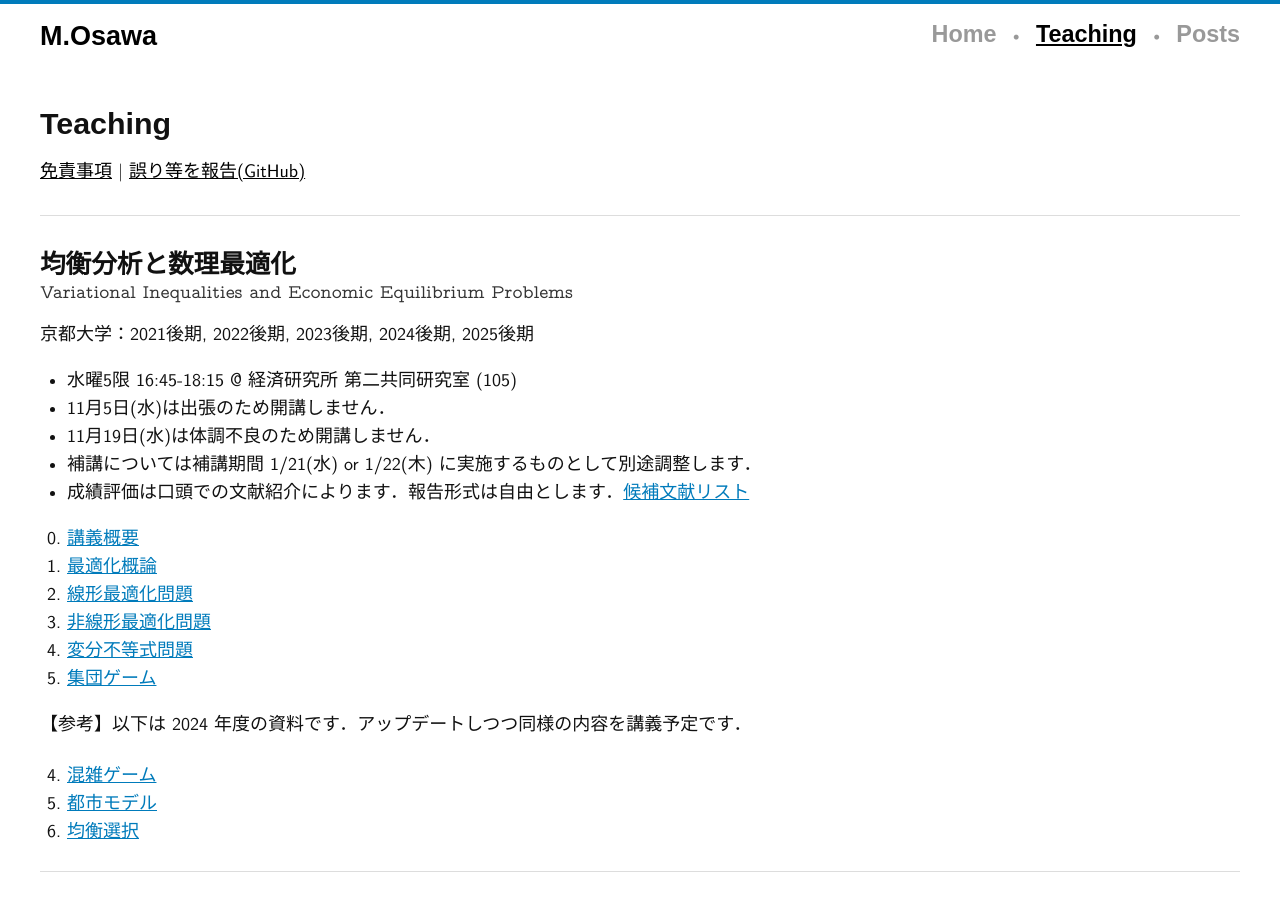
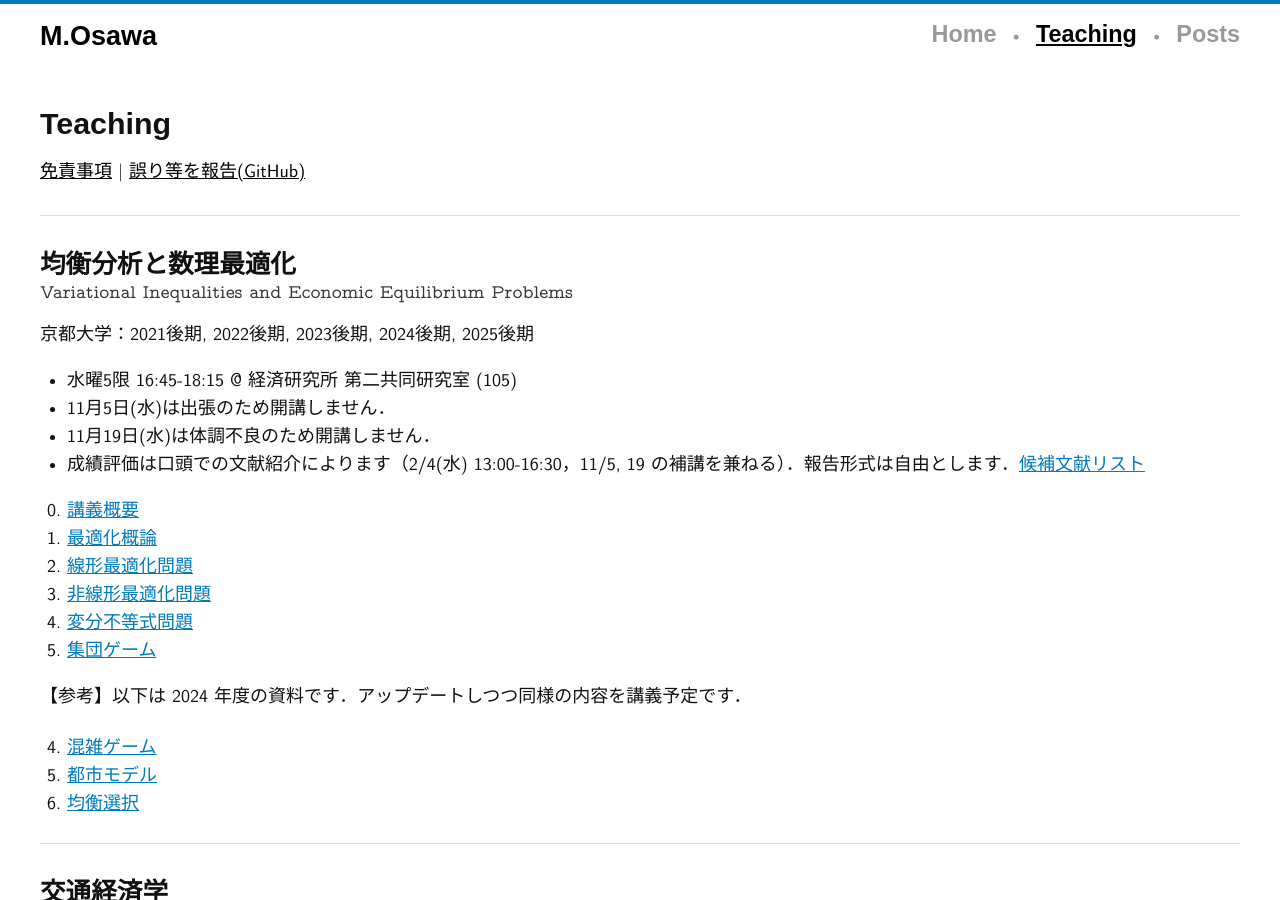
Before and after one commit to mino-osawa/mino-osawa.github.io, a Jekyll site: the page built from teaching.markdown, in a window 1280 px wide and 900 px high. Built offline with Jekyll 4.4.1, drawn with Linux system fonts in a browser that asks for light colours; some web fonts are replaced.

Commit message:
add schedule

```diff
--- a/teaching.markdown
+++ b/teaching.markdown
@@ -22,8 +22,7 @@ permalink: "/teaching/"
 <li>水曜5限 16:45-18:15 @ 経済研究所 第二共同研究室 (105)</li>
 <li>11月5日(水)は出張のため開講しません．</li>
 <li>11月19日(水)は体調不良のため開講しません．</li>
-<li>補講については補講期間 1/21(水) or 1/22(木) に実施するものとして別途調整します．</li>
-<li>成績評価は口頭での文献紹介によります．報告形式は自由とします．<a href="/notes/vip/VI25-Readings.pdf">候補文献リスト</a></li>
+<li>成績評価は口頭での文献紹介によります（2/4(水) 13:00-16:30，11/5, 19 の補講を兼ねる）．報告形式は自由とします．<a href="/notes/vip/VI25-Readings.pdf">候補文献リスト</a></li>
 </ul>
 
 <ol start="0">
```
